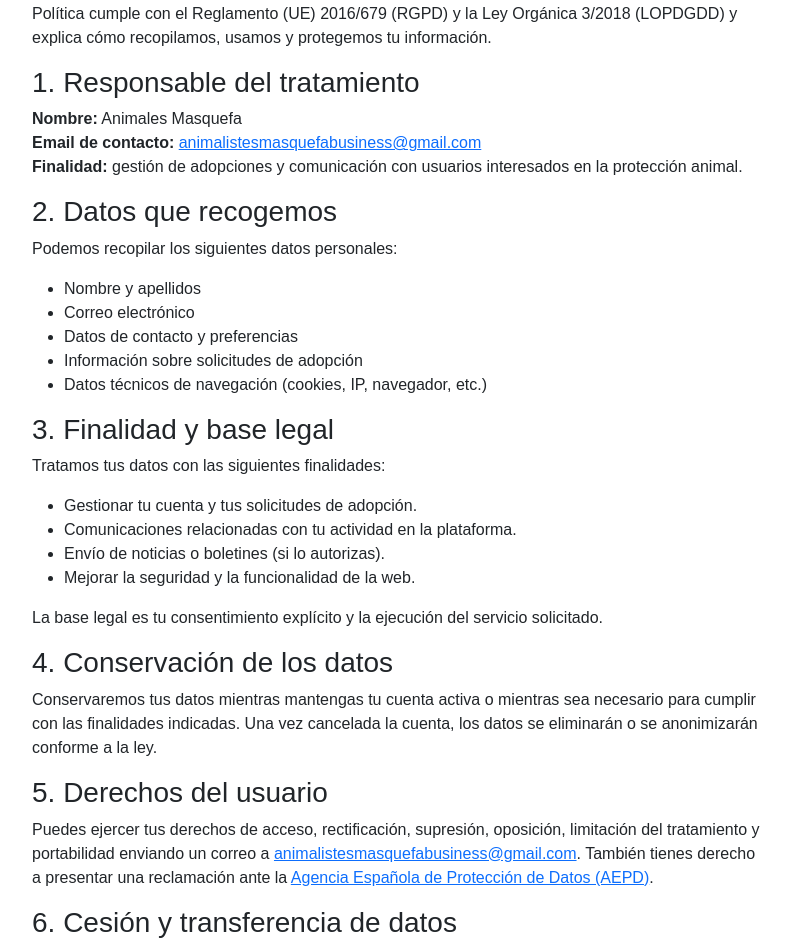
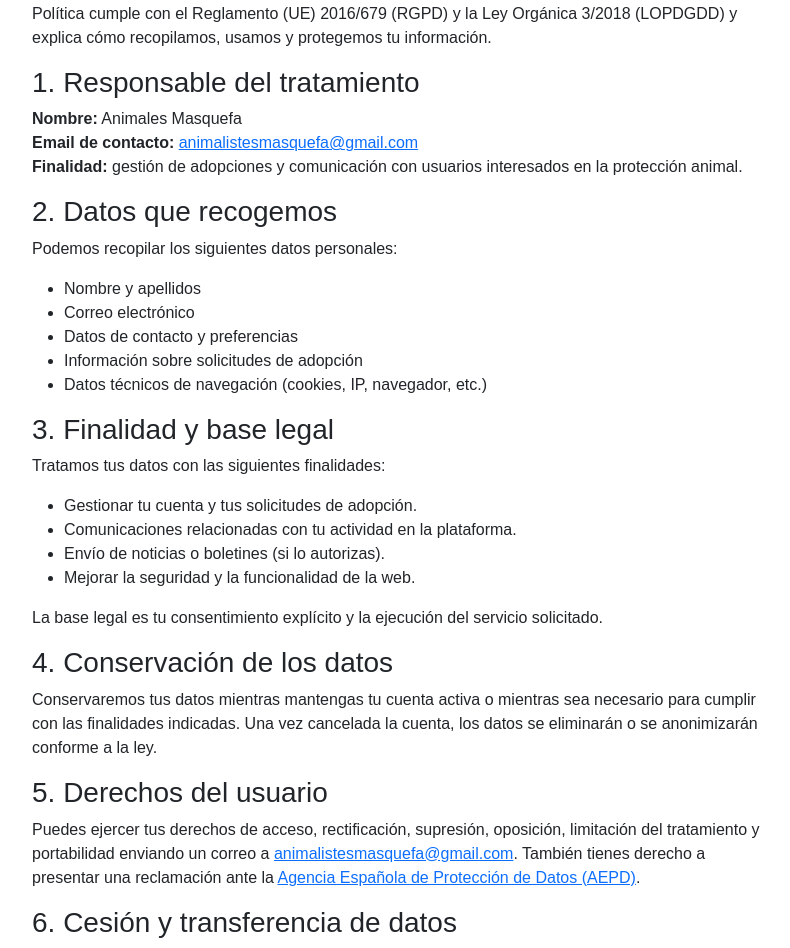
Before and after one commit to DsevillanoNavarro/FrontendMasquefa, a React (Create React App) app: page /privacidad in a window 1280 px wide. Shown: the part 264-1212 px from the top of the page, without its empty margins (240-1030 px from the left). Built offline with nearby package versions, Linux system fonts and the light colour scheme; no server answers; a web font is replaced by a local one.

Commit message:
Terminos y condiciones

```diff
--- a/src/PoliticaYTerminosComponents/PoliticaPrivacidad.js
+++ b/src/PoliticaYTerminosComponents/PoliticaPrivacidad.js
@@ -14,7 +14,7 @@ const PoliticaPrivacidad = () => {
       <h3>1. Responsable del tratamiento</h3>
       <p>
         <strong>Nombre:</strong> Animales Masquefa<br />
-        <strong>Email de contacto:</strong> <a href="mailto:animalistesmasquefabusiness@gmail.com">animalistesmasquefabusiness@gmail.com</a><br />
+        <strong>Email de contacto:</strong> <a href="mailto:animalistesmasquefa@gmail.com">animalistesmasquefa@gmail.com</a><br />
         <strong>Finalidad:</strong> gestión de adopciones y comunicación con usuarios interesados en la protección animal.
       </p>
 
@@ -47,7 +47,7 @@ const PoliticaPrivacidad = () => {
       <h3>5. Derechos del usuario</h3>
       <p>
         Puedes ejercer tus derechos de acceso, rectificación, supresión, oposición, limitación del tratamiento y portabilidad enviando un
-        correo a <a href="mailto:animalistesmasquefabusiness@gmail.com">animalistesmasquefabusiness@gmail.com</a>.
+        correo a <a href="mailto:animalistesmasquefa@gmail.com">animalistesmasquefa@gmail.com</a>.
         También tienes derecho a presentar una reclamación ante la <a href="https://www.aepd.es" target="_blank" rel="noopener noreferrer">Agencia Española de Protección de Datos (AEPD)</a>.
       </p>
 
--- a/src/PoliticaYTerminosComponents/TerminosYCondiciones.js
+++ b/src/PoliticaYTerminosComponents/TerminosYCondiciones.js
@@ -13,7 +13,7 @@ const TerminosYCondiciones = () => {
       <h3>1. Identificación del titular</h3>
       <p>
         Titular: <strong>Animales Masquefa</strong><br />
-        Correo electrónico: <a href="mailto:animalistesmasquefabusiness@gmail.com">animalistesmasquefabusiness@gmail.com</a><br />
+        Correo electrónico: <a href="mailto:animalistesmasquefa@gmail.com">animalistesmasquefa@gmail.com</a><br />
         Finalidad: plataforma informativa y de gestión de adopciones de animales.
       </p>
 
```
